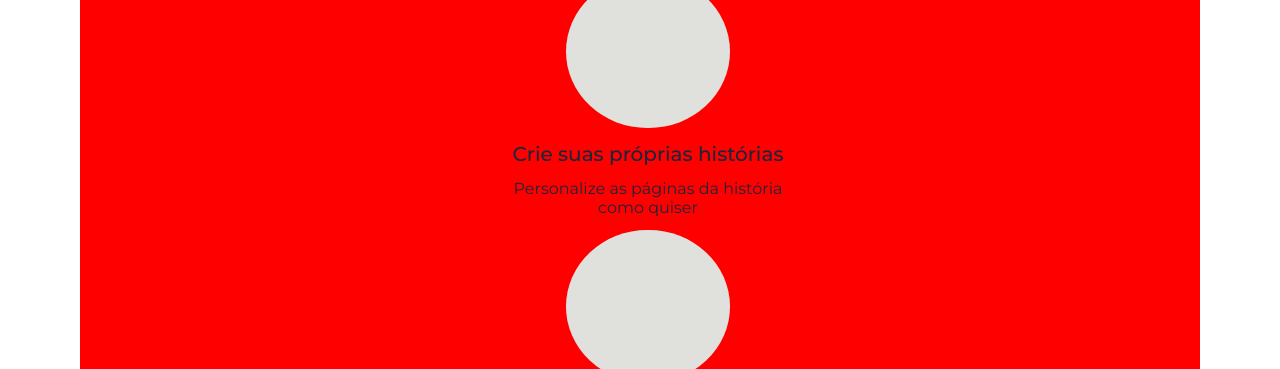
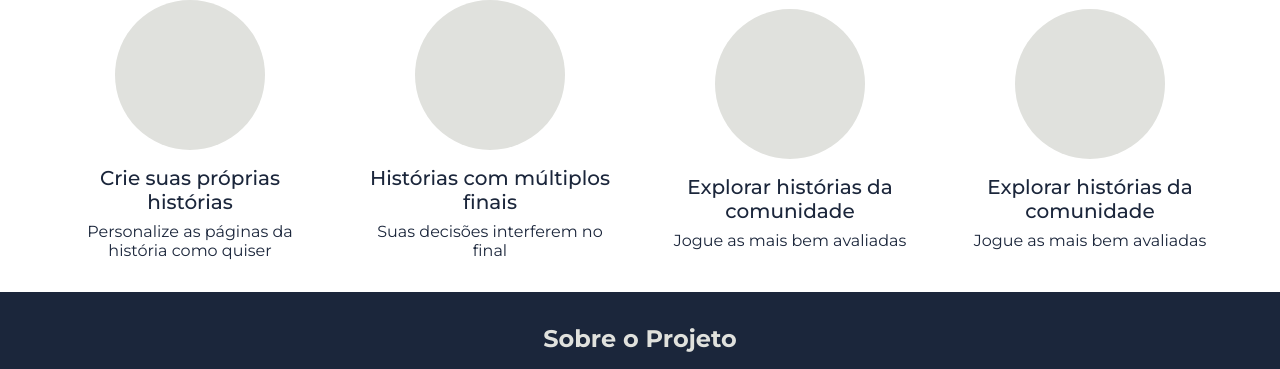
Before and after one commit to os-ze-ruela/landing-page-own-quest, a plain HTML site: page index.html in a window 1280 px wide. Shown: the part 445-814 px from the top of the page. Drawn offline with Linux system fonts and the light colour scheme.

Commit message:
Criação de nav, sobre, funcionalidades

```diff
--- a/assets/css/styles.css
+++ b/assets/css/styles.css
@@ -133,54 +133,67 @@ nav>ul {
   border: 1px solid var(--primary-color);
 }
 
+
 /*! FUNCIONALIDADES SECTION */
 
-.funcs-section {
-  width: 100%;
-  background-color: #FFF;
-  color: var(--primary-color);
-  padding: 2rem 5rem;
+.functions {
+  margin-top: 2rem;
+  padding: 1rem 0;
   display: flex;
-  flex-direction:  column;
+  flex-direction: column;
   align-items: center;
-  text-align: center;
 }
 
-.funcs-list {
-  width: 100%;
-  background-color: red;
-  display: flex;
-  flex-direction: row;
-  justify-content: center;
-  /* grid-template-columns: repeat(3, 1fr); */
+.stakeholders {
+  margin: 1rem auto;
+  max-width: 90%;
 }
 
-.func-item {
-  height: 256px;
-  width: 272px;
-  margin-left: 1rem;
+.stakeholders img {
+  border-radius: 0.6rem;
+}
+
+.funcs-title {
+  align-items: center;
+}
+
+.functionalities {
+  text-align: center;
+  display: grid;
+  grid-template-columns: repeat(4, 1fr);
+  place-items: center;
+  gap: 3rem;
+}
+
+.functionality {
   display: flex;
   flex-direction: column;
-  justify-content: space-around;
   align-items: center;
 }
 
 .func-icon {
   background-color: var(--secondary-color-variant);
-  height: 60%;
-  width: 60%;
+  height: 150px;
+  width: 150px;
   border-radius: 50%;
+  margin-bottom: 1rem;
 }
 
-.func-item h2 {
-  font-weight:500;
+.func-title {
+  font-weight: 500;
   font-size: 20px;
+  color: var(--primary-color);
+  margin-bottom: 0.5rem;
 }
 
-.func-item h3{
-  font-weight:400;
+.functionality h3 {
+  color: var(--primary-color);
+  font-weight: 400;
   font-size: 16px;
 }
+
+
+
 
 /*! ABOUT SECTION */
 
--- a/index.html
+++ b/index.html
@@ -51,29 +51,29 @@
                 </div>
             </div>
         </section>
-        <!-- FUNCIONALIDADES SECTION -->
 
-        <section class="funcionalidades">
-            <div class="funcs-section">
-                <h1 class="funcs-title">Funcionalidades</h1>
-                <div class="funcs-list">
-                    <div class="func-item">
+        <section class="functions" id="stakeholders">
+            <h1 class="funcs-title">Funcionalidades</h1>
+            <div class="stakeholders">
+                <div class="functionalities">
+                    <div class="functionality">
                         <div class="func-icon"></div>
                         <h2 class="func-title">Crie suas próprias histórias</h2>
                         <h3>Personalize as páginas da história como quiser</h3>
                     </div>
-                </div>
-                <div class="funcs-list">
-                    <div class="func-item">
+                    <div class="functionality">
                         <div class="func-icon"></div>
                         <h2 class="func-title">Histórias com múltiplos finais</h2>
                         <h3>Suas decisões interferem no final</h3>
                     </div>
-                </div>
-                <div class="funcs-list">
-                    <div class="func-item">
+                    <div class="functionality">
                         <div class="func-icon"></div>
-                        <h2>Explorar histórias da comunidade</h2>
+                        <h2 class="func-title">Explorar histórias da comunidade</h2>
+                        <h3>Jogue as mais bem avaliadas</h3>
+                    </div>
+                    <div class="functionality">
+                        <div class="func-icon"></div>
+                        <h2 class="func-title">Explorar histórias da comunidade</h2>
                         <h3>Jogue as mais bem avaliadas</h3>
                     </div>
                 </div>
```
